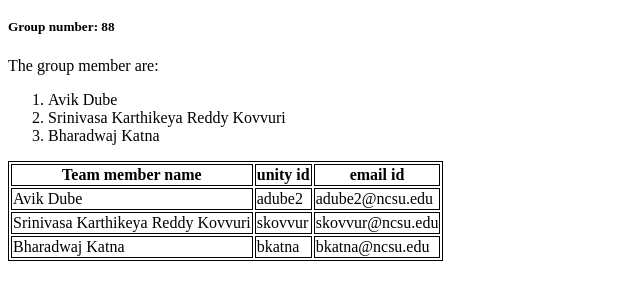
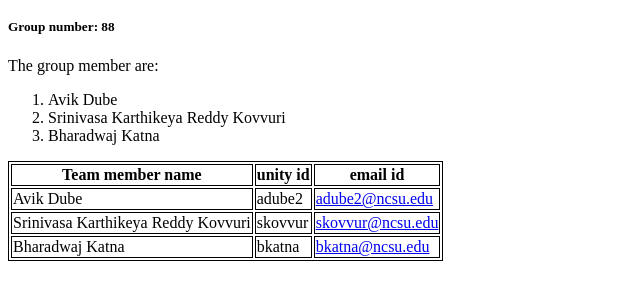
Before and after one commit to NCSU-SE-ABK/HW5, a plain HTML site: page index.html in a window 1280 px wide. Shown: the part 105-402 px from the top of the page, without its empty margins (0-640 px from the left). Drawn offline with Linux system fonts and the light colour scheme.

Commit message:
Modified index.html file added links for the email id for each of the team members

```diff
--- a/index.html
+++ b/index.html
@@ -29,17 +29,17 @@
         <tr>
           <td>Avik Dube</td>
           <td>adube2</td>
-          <td>adube2@ncsu.edu</td>
+          <td><a href ="mailto: adube2@ncsu.edu">adube2@ncsu.edu</a></td>
         </tr>
         <tr>
           <td>Srinivasa Karthikeya Reddy Kovvuri</td>
           <td>skovvur</td>
-          <td>skovvur@ncsu.edu</td>
+          <td><a href ="mailto: skovvur@ncsu.edu">skovvur@ncsu.edu</a></td>
         </tr>
         <tr>
-          <td>Bharadwaj Katna</td>
-          <td>bkatna</td>
-          <td>bkatna@ncsu.edu</td>
+            <td>Bharadwaj Katna</td>
+            <td>bkatna</td>
+            <td><a href ="mailto: bkatna@ncsu.edu">bkatna@ncsu.edu</a></td>
         </tr>
       </table>
 </body>
```
